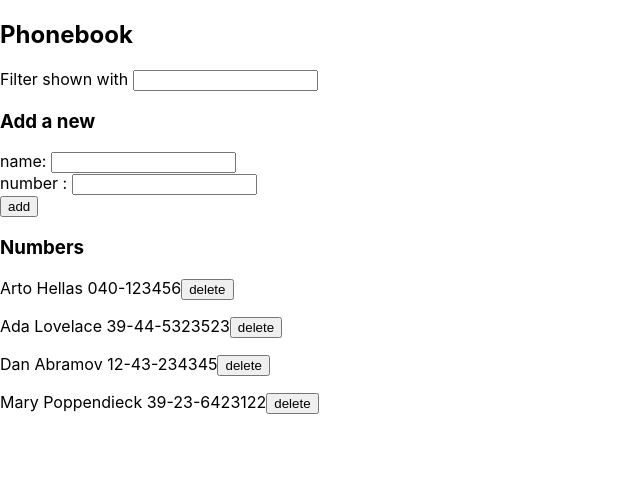
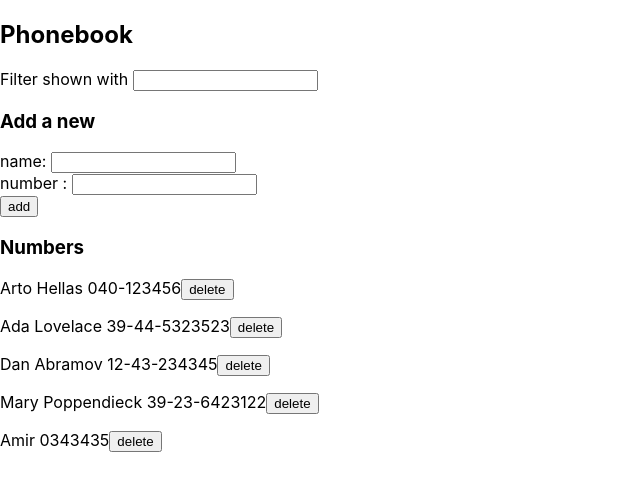
Before and after one commit to AmirAkhoundi85/Part-2, a React (Create React App) app: page / in a window 1280 px wide. Shown: the top 490 px of the page, without its empty margins (0-640 px from the left). Built offline with nearby package versions, Linux system fonts and the light colour scheme; data requests are answered from the project's data file.

Commit message:
completed 2-15

```diff
--- a/db.json
+++ b/db.json
@@ -19,6 +19,11 @@
       "name": "Mary Poppendieck",
       "number": "39-23-6423122",
       "id": 4
+    },
+    {
+      "name": "Amir",
+      "number": "0343435",
+      "id": 5
     }
   ]
 }
--- a/src/App.js
+++ b/src/App.js
@@ -5,7 +5,7 @@ import Filter from "./components/Filter";
 import PersonForm from "./components/PersonForm";
 import Persons from "./components/Persons";
 import axios from "axios";
-import personService from "./servises/persons"
+import personService from "./servises/persons";
 
 function App() {
   const [persons, setPersons] = useState([]);
@@ -13,17 +13,16 @@ function App() {
   const [number, setPhone] = useState("");
   const [searchTerm, setSearchTerm] = useState("");
 
-
   useEffect(() => {
-      personService.getAll()
+    personService
+      .getAll()
       .then((data) => {
         setPersons(data);
       })
       .catch((error) => {
         console.log(error);
       });
-   },[]);
-
+  }, []);
 
   const getName = (e) => {
     setNewName(e.target.value);
@@ -36,23 +35,25 @@ function App() {
   const addName = (e) => {
     e.preventDefault();
 
-    const person = persons.find(
-      (item) => item.name === newName || item.number === number
-    );
+    const person = persons.find((item) => item.name === newName);
+    const newPerson = { name: newName, number: number };
 
     if (!person) {
-      const newPerson = { name: newName, number: number };
-
-      personService.create(newPerson)
-      .then((data)=>{
+      personService.create(newPerson).then((data) => {
         setPersons([...persons, data]);
       });
-
-
     } else {
-      alert(
-        `${newName} with number number ${number} is already added to the phonebook`
+      const result = window.confirm(
+        `${newName} is already added to the phonebook, replace the old number with a new one?`
       );
+      if (result) {
+        personService.update(person.id, newPerson).then((data) => {
+          const newPersons = persons.map((item) =>
+            item.id != data.id ? item : data
+          );
+          setPersons(newPersons);
+        });
+      }
     }
 
     setNewName("");
@@ -63,21 +64,20 @@ function App() {
     setSearchTerm(e.target.value);
   };
 
-
   const filteredPersons = persons.filter((person) =>
     person.name.toLowerCase().includes(searchTerm.toLowerCase())
   );
 
-  const removePerson = (id, name)=>{
+  const removePerson = (id, name) => {
     // const person= persons.find((item)=>item.id== id)// item2
     const result = window.confirm(`Delete ${name} ?`);
     if (result) {
       personService.remove(id).then((data) => {
-         const newPersons= persons.filter((item)=>item.id !==id)//[ item1, item3, item4]
+        const newPersons = persons.filter((item) => item.id !== id); //[ item1, item3, item4]
         setPersons(newPersons);
       });
     }
-  }
+  };
 
   return (
     <div>
@@ -93,7 +93,6 @@ function App() {
       />
       <h3>Numbers</h3>
       <Persons filteredPersons={filteredPersons} removePerson={removePerson} />
-
     </div>
   );
 }
--- a/src/servises/persons.js
+++ b/src/servises/persons.js
@@ -10,8 +10,12 @@ const create = (newPerson) => {
   return request.then((response) => response.data);
 };
 const remove = (id) => {
-  const request = axios.delete(baseUrl+id);
+  const request = axios.delete(baseUrl + id);
+  return request.then((response) => response.data);
+};
+const update = (id, newPerson) => {
+  const request = axios.put(baseUrl + id, newPerson);
   return request.then((response) => response.data);
 };
 
-export default { getAll, create, remove };
+export default { getAll, create, remove, update };
```
Lines whose indentation alone changed are shown as unchanged.
